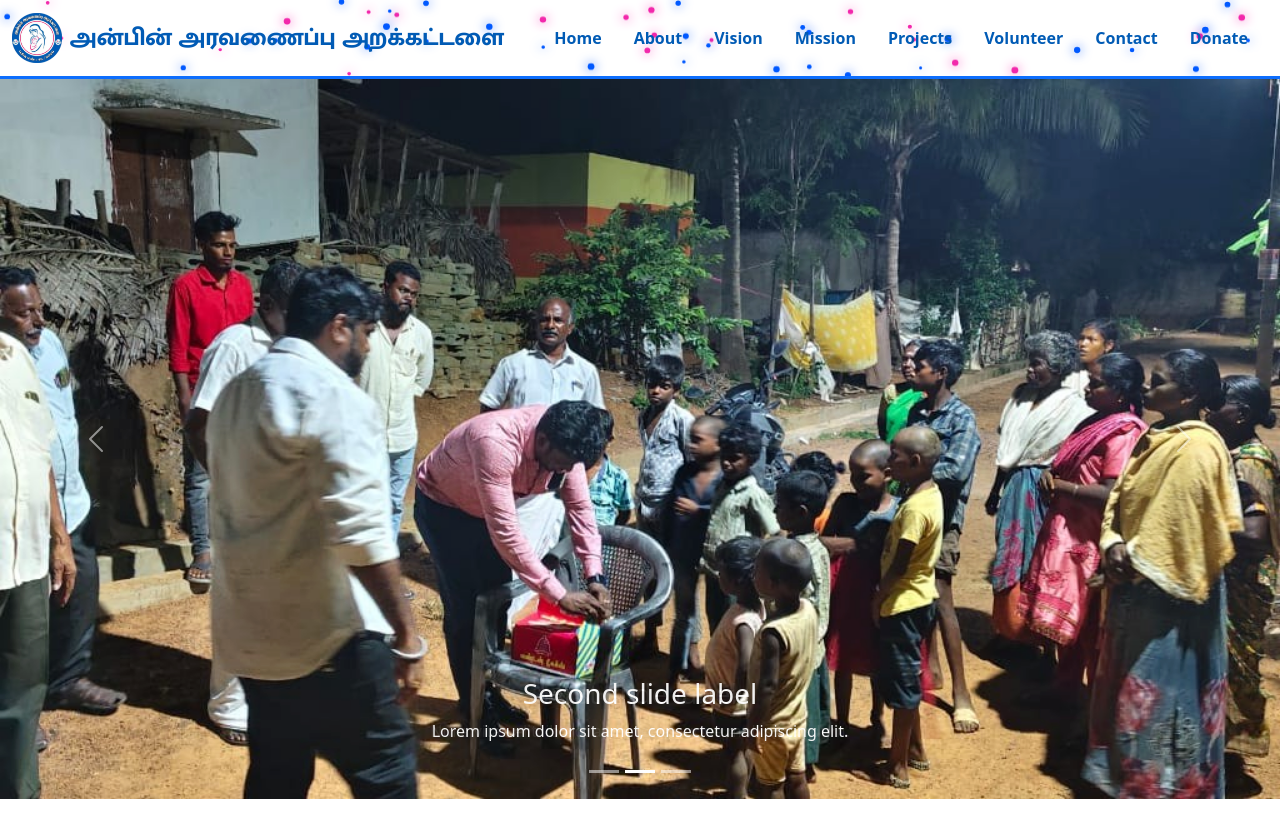
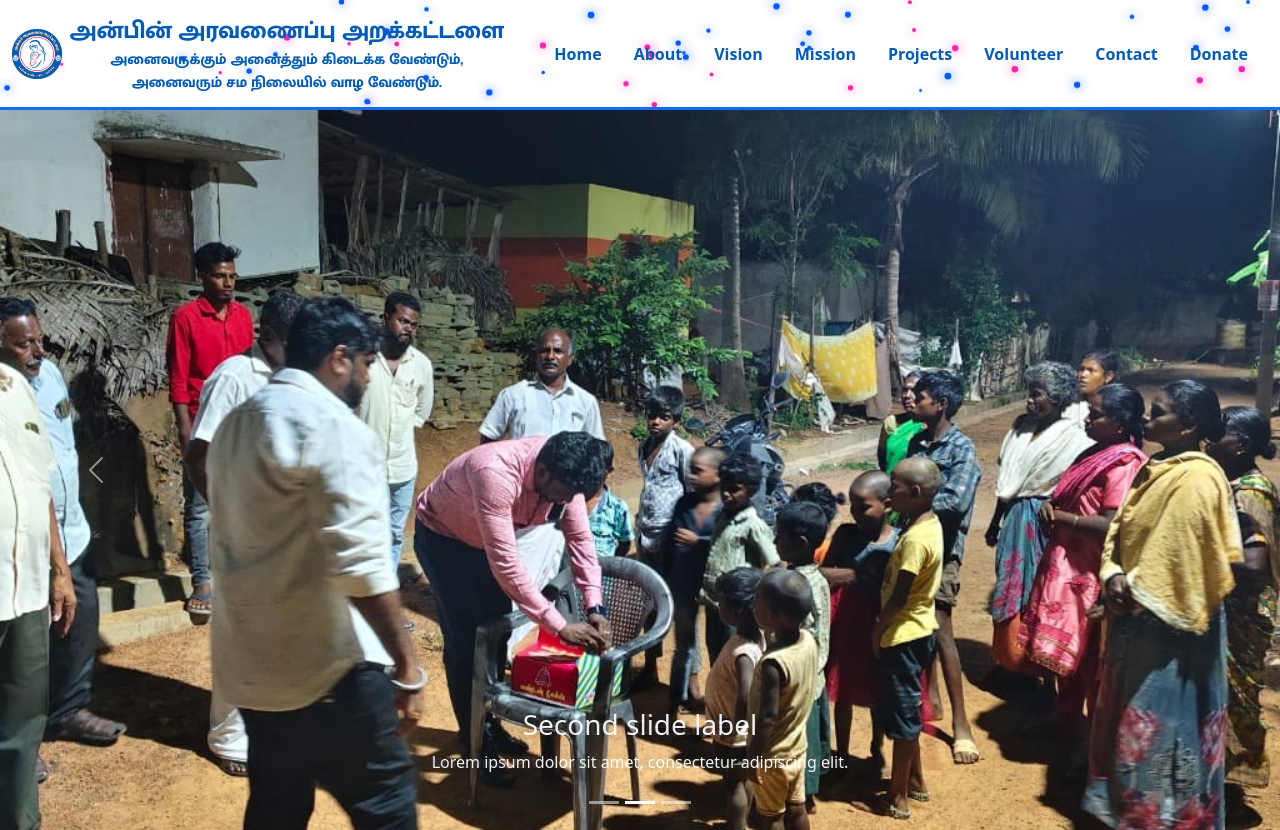
Before and after one commit to Charles050900/Anbin-Aravanaippu-Arakkattalai, a React (Vite) app: page / in a window 1280 px wide. Before the commit the page ends 800 px from the top, so only its background shows below. Built offline with nearby package versions, Linux system fonts and the light colour scheme.

Commit message:
Auto update

```diff
--- a/src/CSS/NavBar.css
+++ b/src/CSS/NavBar.css
@@ -14,6 +14,9 @@
         background-color: rgb(1, 91, 181);
         border-radius: 40px;
     }
+}
+.trust-vision{
+    font-size: 15px;
 }
 
 /* nav {
--- a/src/components/NavBar.jsx
+++ b/src/components/NavBar.jsx
@@ -11,9 +11,15 @@ const NavBar = () => {
             <Vortex particleCount={50} colors={["#f228abff", "#0059ffff"]} speedFactor={0.02} />
             <div className="container-fluid">
                 {/* Use a flex container to align the image and text */}
-                <div className="navbar-brand d-flex align-items-center gap-2">
+                <div className="navbar-brand d-flex  align-items-center gap-2">
                     <img src={logo} alt="Logo" height={50} />
-                    <p className="mb-0 fs-4 flex-grow-1 trust-name">அன்பின் அரவணைப்பு அறக்கட்டளை</p>
+                    <div className="d-flex flex-column">
+                        <p className="mb-0 fs-4 flex-grow-1 trust-name">அன்பின் அரவணைப்பு அறக்கட்டளை</p>
+                        <p className="mb-0 flex-grow-1 trust-name text-center trust-vision">
+                            அனைவருக்கும் அனைத்தும் கிடைக்க வேண்டும், <br />
+                            அனைவரும் சம நிலையில் வாழ வேண்டும்.
+                        </p>
+                    </div>
                 </div>
 
                 <button className="navbar-toggler" type="button" data-bs-toggle="collapse" data-bs-target="#navbarNav" aria-controls="navbarNav" aria-expanded="false" aria-label="Toggle navigation">
```
